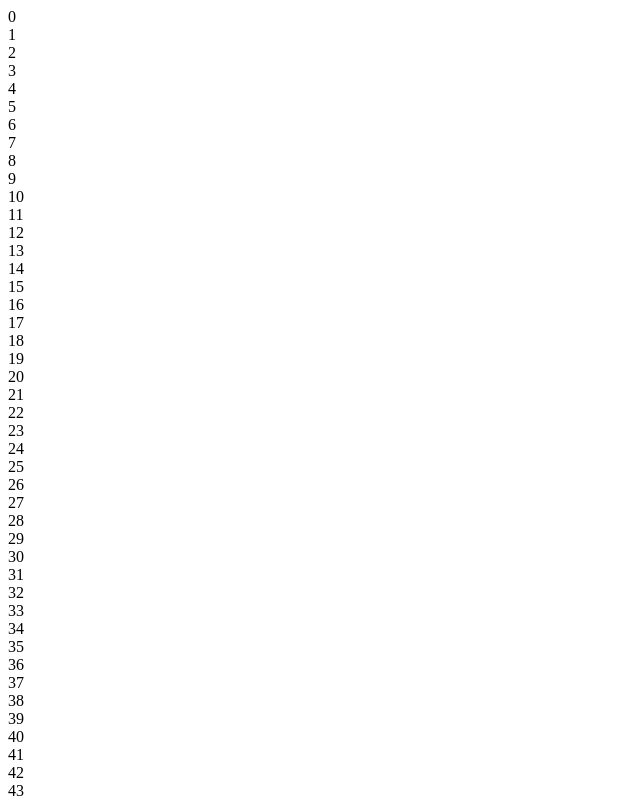
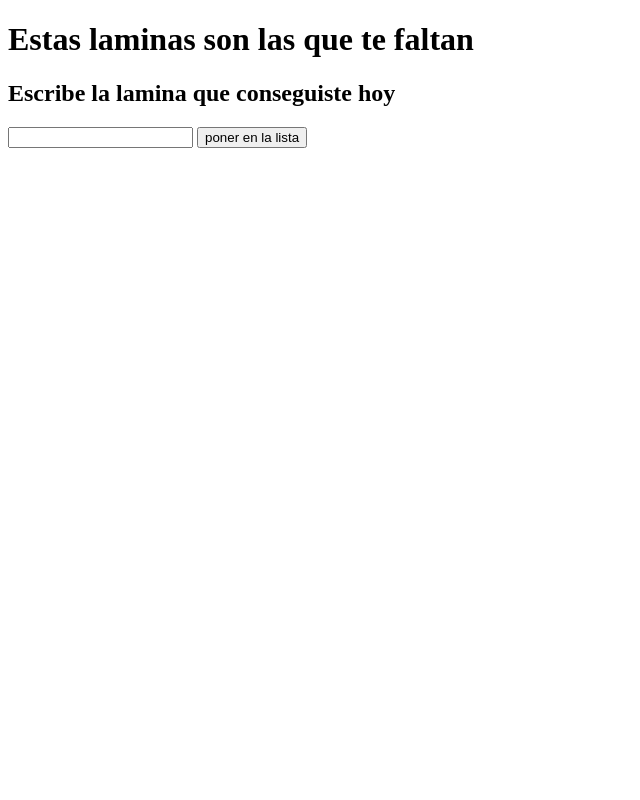
Before and after one commit to santiagob100/album, a plain HTML site: page album.html in a window 1280 px wide. Shown: the top 800 px of the page, without its empty margins (0-640 px from the left). Drawn offline with Linux system fonts and the light colour scheme.

Commit message:
primera funcion, array que alberga las laminas obtenidas

```diff
--- a/album.html
+++ b/album.html
@@ -5,6 +5,13 @@
     <title>Un programa que ayuda a llenar el album</title>
 </head>
 <body>
+    <H1>Estas laminas son las que te faltan</H1>
+    <h2>Escribe la lamina que conseguiste hoy</h2>
+    <p>
+        <input type="number" id="laminita" />
+        <input type="button" value="poner en la lista" id="poner"/>
+    </p>
+    <p id="resultado"> </p>
     <script src="panini.js"></script>
 </body>
 </html>
--- a/panini.js
+++ b/panini.js
@@ -1,5 +1,10 @@
-var laminas = 800;
+var boton = document.getElementById("poner");
+boton.addEventListener("click", poner);
+var yaTengo =[]; //array que me muestra aquellas fichas que ya tengo
 
-for(var l = 0; l<laminas; l++){
-    document.write(l + "<br/>")
+function poner()
+{
+    var laminaobtenida = document.getElementById("laminita")
+    yaTengo.push (laminaobtenida.value);
+    resultado.innerHTML = "la lamina numero " + yaTengo + " se ha agregado con exito"
 }
```
